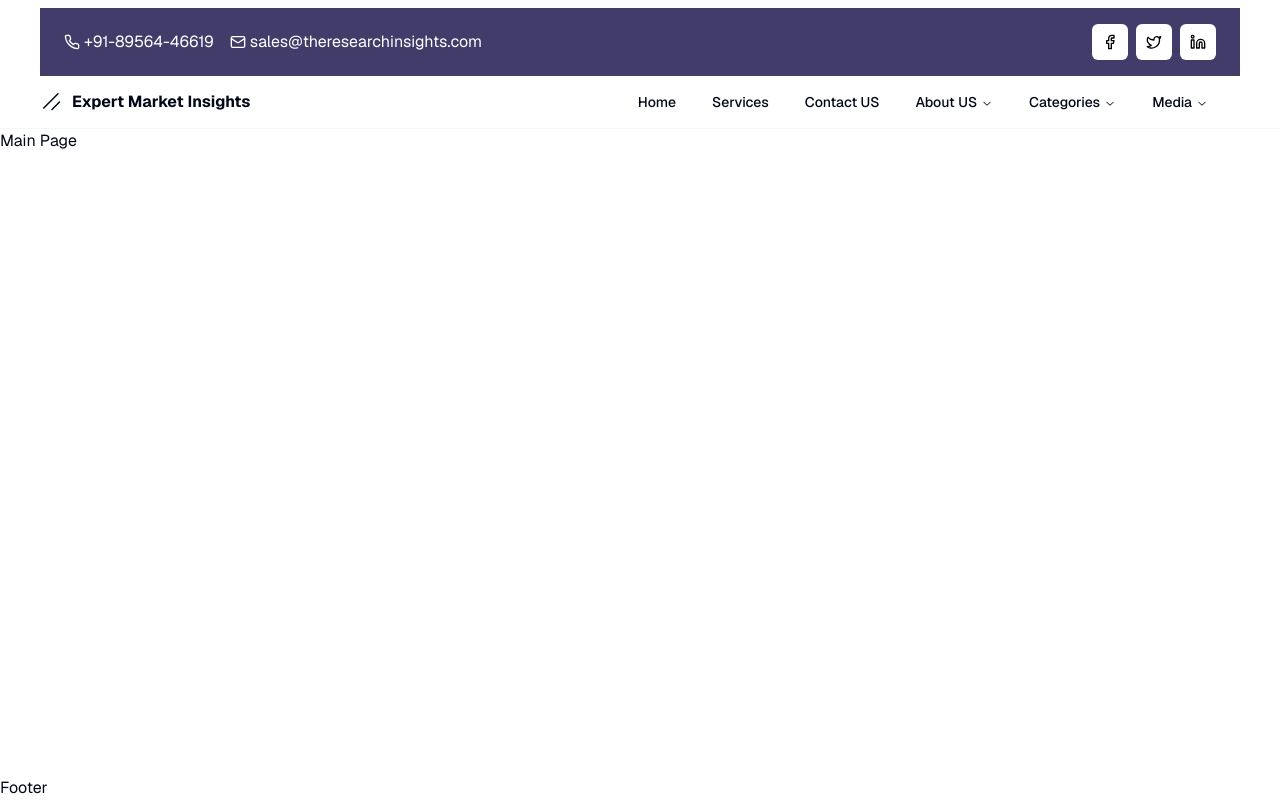
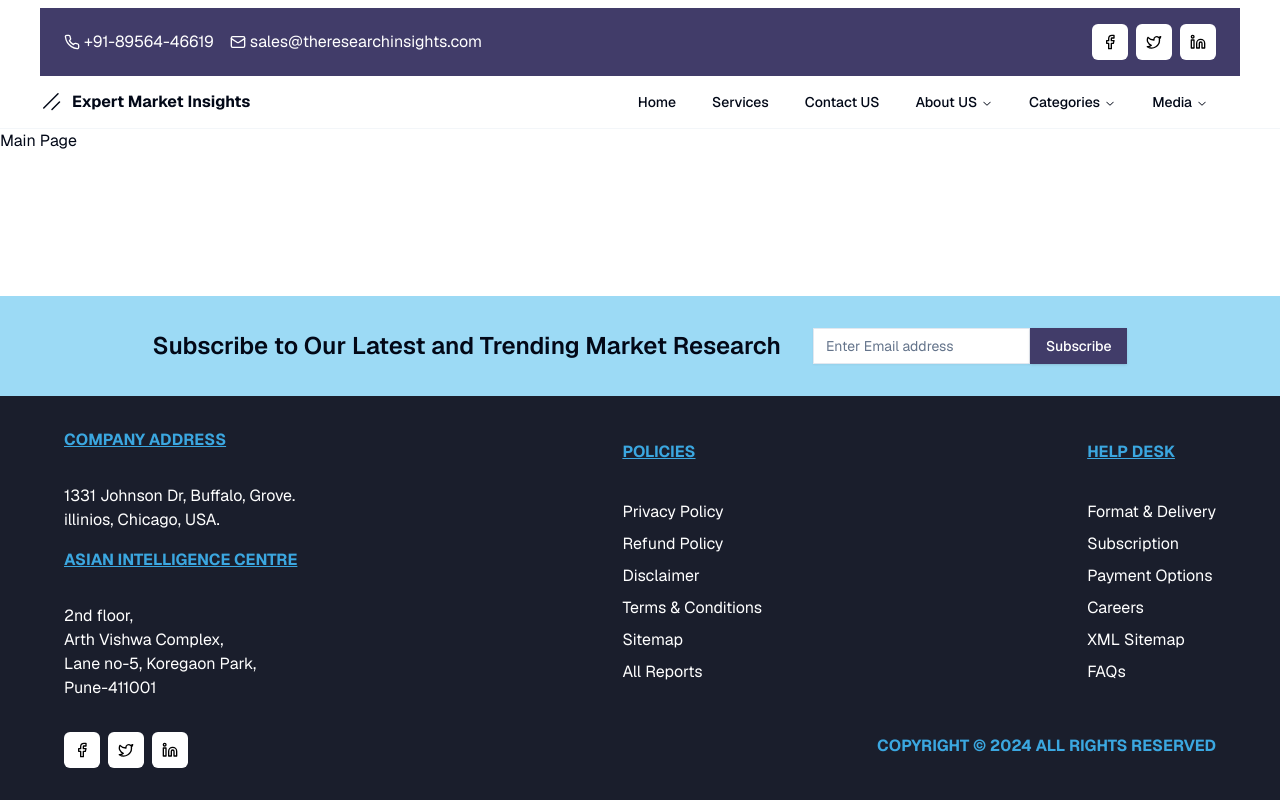
Before and after one commit to bajajcodes/expertmarketinsights, a Next.js app: page / in a window 1280 px wide. Built offline with nearby package versions, Linux system fonts and the light colour scheme.

Commit message:
feat: finished intial footer

```diff
--- a/components/site-footer.tsx
+++ b/components/site-footer.tsx
@@ -1,3 +1,107 @@
+import { navConfig } from '@/config/nav';
+import Link from 'next/link';
+import { Button } from './ui/button';
+import { Facebook, Linkedin, Twitter } from 'lucide-react';
+import { Input } from './ui/input';
+
 export function SiteFooter() {
-  return <footer>Footer</footer>;
+  return (
+    <>
+      <div className=" bg-[#9cdaf5] p-8 flex flex-col md:flex-row md:items-center md:justify-center gap-8">
+        <div className="mb-3 md:mb-0 text-2xl font-semibold">
+          Subscribe to Our Latest and Trending Market Research
+        </div>
+        <div>
+          <form className="flex">
+            <Input
+              type="email"
+              placeholder="Enter Email address"
+              className="bg-white rounded-none"
+            />
+            <Button className="text-white bg-[#413c69] rounded-none">
+              Subscribe
+            </Button>
+          </form>
+        </div>
+      </div>
+      <footer className="bg-[#1a1e2c] px-2 py-8 md:px-8 ">
+        <div className="container flex flex-col lg:items-center lg:justify-between gap-4  md:flex-row mb-8">
+          <div className="flex flex-col gap-4">
+            <div className="flex flex-col gap-8">
+              <p className="uppercase text-[#3ba7e0] font-bold text-base underline">
+                COMPANY ADDRESS
+              </p>
+              <p className="text-white">
+                1331 Johnson Dr, Buffalo, Grove. <br />
+                illinios, Chicago, USA.
+              </p>
+            </div>
+            <div className="flex flex-col gap-8">
+              <p className="uppercase text-[#3ba7e0] font-bold text-base underline">
+                ASIAN INTELLIGENCE CENTRE
+              </p>
+              <p className="text-white">
+                2nd floor, <br />
+                Arth Vishwa Complex, <br />
+                Lane no-5, Koregaon Park, <br />
+                Pune-411001
+              </p>
+            </div>
+          </div>
+          <div className="flex flex-col gap-8">
+            <p className="uppercase text-[#3ba7e0] font-bold text-base underline">
+              POLICIES
+            </p>
+            <ul>
+              {navConfig.policiesNav.map((item) => (
+                <li
+                  key={item.href}
+                  className="text-white hover:text-[#3ba7e0] py-1"
+                >
+                  <Link href={item.href!}>{item.title}</Link>
+                </li>
+              ))}
+            </ul>
+          </div>
+          <div className="flex flex-col gap-8">
+            <p className="uppercase text-[#3ba7e0] font-bold text-base underline">
+              Help Desk
+            </p>
+            <ul>
+              {navConfig.helpdeskNav.map((item) => (
+                <li
+                  key={item.href}
+                  className="text-white hover:text-[#3ba7e0] py-1"
+                >
+                  <Link href={item.href!}>{item.title}</Link>
+                </li>
+              ))}
+            </ul>
+          </div>
+        </div>
+        <div className="container flex gap-4 flex-col  lg:items-center lg:justify-between lg:flex-row">
+          <div className="flex items-center space-x-2">
+            <Button variant="link" size="icon" className="text-black bg-white">
+              <span>
+                <Facebook className="h-4 w-4" />
+              </span>
+            </Button>
+            <Button variant="link" size="icon" className="text-black bg-white">
+              <span>
+                <Twitter className="h-4 w-4" />
+              </span>
+            </Button>
+            <Button variant="link" size="icon" className="text-black bg-white">
+              <span>
+                <Linkedin className="h-4 w-4" />
+              </span>
+            </Button>
+          </div>
+          <div className="text-[#3ba7e0] text-base font-bold mb-8 lg:mb-2 uppercase">
+            COPYRIGHT © 2024 ALL RIGHTS RESERVED
+          </div>
+        </div>
+      </footer>
+    </>
+  );
 }
--- /dev/null
+++ b/components/ui/input.tsx
@@ -0,0 +1,25 @@
+import * as React from "react"
+
+import { cn } from "@/lib/utils"
+
+export interface InputProps
+  extends React.InputHTMLAttributes<HTMLInputElement> {}
+
+const Input = React.forwardRef<HTMLInputElement, InputProps>(
+  ({ className, type, ...props }, ref) => {
+    return (
+      <input
+        type={type}
+        className={cn(
+          "flex h-9 w-full rounded-md border border-input bg-transparent px-3 py-1 text-sm shadow-sm transition-colors file:border-0 file:bg-transparent file:text-sm file:font-medium placeholder:text-muted-foreground focus-visible:outline-none focus-visible:ring-1 focus-visible:ring-ring disabled:cursor-not-allowed disabled:opacity-50",
+          className
+        )}
+        ref={ref}
+        {...props}
+      />
+    )
+  }
+)
+Input.displayName = "Input"
+
+export { Input }
--- a/config/nav.ts
+++ b/config/nav.ts
@@ -3,6 +3,8 @@ import { MainNavItem, SidebarNavItem } from '@/types/nav';
 interface NavConfig {
   mainNav: MainNavItem[];
   sidebarNav: SidebarNavItem[];
+  policiesNav: MainNavItem[];
+  helpdeskNav: MainNavItem[];
 }
 
 export const navConfig: NavConfig = {
@@ -117,4 +119,56 @@ export const navConfig: NavConfig = {
       ],
     },
   ],
+  policiesNav: [
+    {
+      href: '/privacy-policy',
+      title: 'Privacy Policy',
+    },
+    {
+      href: '/refund-policy',
+      title: 'Refund Policy',
+    },
+    {
+      href: '/disclaimer',
+      title: 'Disclaimer',
+    },
+    {
+      href: '/terms-and-condition',
+      title: 'Terms & Conditions',
+    },
+    {
+      href: '/sitemap',
+      title: 'Sitemap',
+    },
+    {
+      href: '/reports',
+      title: 'All Reports',
+    },
+  ],
+  helpdeskNav: [
+    {
+      href: '/format-delivery',
+      title: 'Format & Delivery',
+    },
+    {
+      href: '/subscription',
+      title: 'Subscription',
+    },
+    {
+      href: '/payment-options',
+      title: 'Payment Options',
+    },
+    {
+      href: '/career',
+      title: 'Careers',
+    },
+    {
+      href: '/sitemap.xml',
+      title: 'XML Sitemap',
+    },
+    {
+      href: '/faq',
+      title: 'FAQs',
+    },
+  ],
 };
```
